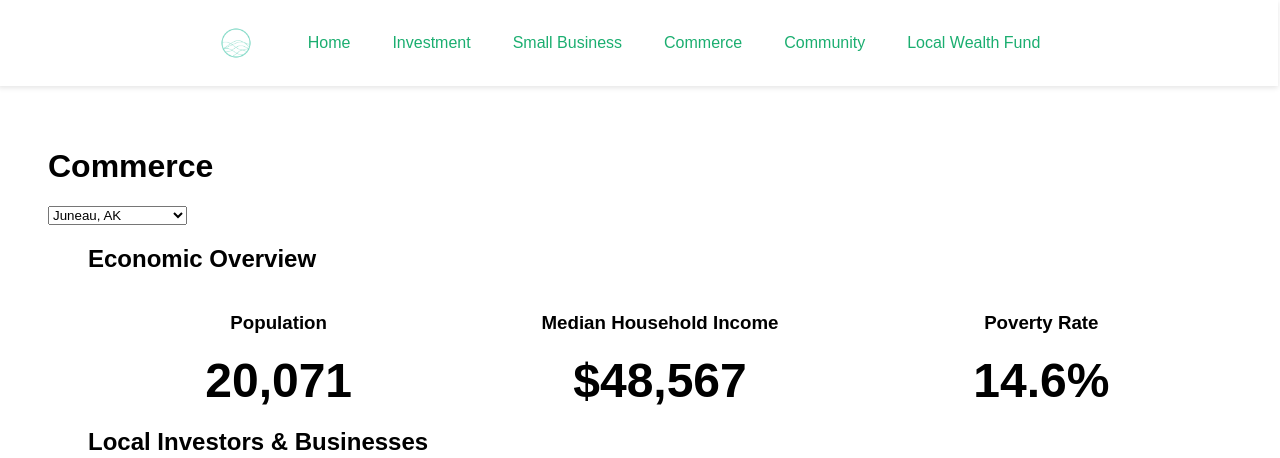
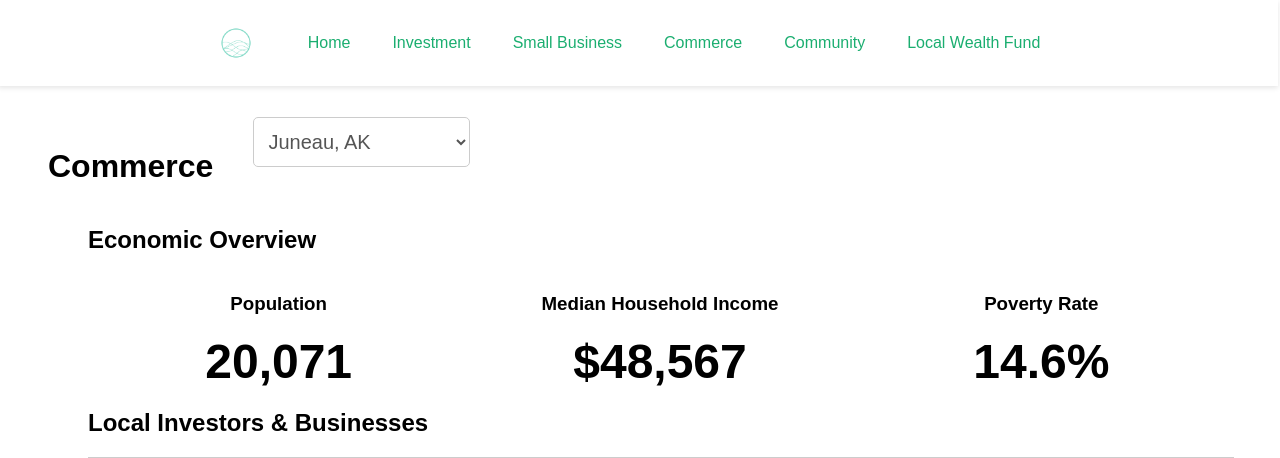
Before and after one commit to flatspell/community, a Flask app: page /commerce in a window 1280 px wide. Shown: the top 458 px of the page. Run offline with Flask 3, Linux system fonts and the light colour scheme; some libraries are stand-ins or nearby versions; grey boxes are pictures that could not be loaded.

Commit message:
clean up css and headers

```diff
--- /dev/null
+++ b/map-app/static/css/footer.css
@@ -0,0 +1,13 @@
+footer {
+  position: fixed;
+  bottom: 0;
+  left: 0;
+  width: 100%;
+  display: flex;
+  justify-content: space-between;
+  align-items: center;
+  background-color: #f9f9f9;
+  padding: 10px 20px;
+  box-shadow: 0px -2px 5px rgba(0, 0, 0, 0.1);
+  z-index: 9999;
+}
--- a/map-app/static/css/style.css
+++ b/map-app/static/css/style.css
@@ -166,29 +51,6 @@ th {
   position: relative;
 }
 
-.arrow-up {
-  display: inline-block;
-  position: absolute;
-  top: 50%;
-  transform: translateY(-50%);
-  font-size: 36px;
-  color: green;
-  margin-left: 10px;
-  right: -25px;
-}
-
-.arrow-down {
-  display: inline-block;
-  position: absolute;
-  top: 50%;
-  transform: translateY(-50%);
-  font-size: 36px;
-  color: red;
-  margin-left: 10px;
-  right: -25px;
-  transform: rotate(180deg); /* Rotate the arrow 180 degrees to point down */
-}
-
 #heatmap-container {
   height: 500px;
   width: 100%;
@@ -252,50 +99,31 @@ footer {
   margin-bottom: 20px;
 }
 
-/* Style the search bar input */
-.search-input {
-  width: 60%;
-  height: 40px;
-  padding: 10px;
-  font-size: 16px;
-  border-radius: 20px;
-  border: none;
-  box-shadow: 0px 2px 5px rgba(0, 0, 0, 0.1);
-}
-
-/* Style the filter bar */
-.filter-bar {
-  display: flex;
-  justify-content: space-between;
-  align-items: center;
-  margin-top: 20px;
-  padding: 10px;
-  background-color: #f9f9f9;
-  border-bottom: 1px solid #ccc;
-}
-
-.filter-item {
-  flex: 1;
-  margin-right: 10px;
-}
-
-.filter-item:last-child {
-  margin-right: 0;
-}
-
-/* Style the filter bar buttons */
-.filter-button {
-  background-color: transparent;
-  border: none;
-  outline: none;
-  cursor: pointer;
-  margin-right: 10px;
-}
-
-.filter-button:hover {
-  color: #1bae70;
-}
-
 /* #location-dropdown {
   margin-bottom: 40px;
 } */
+
+.header-dropdown {
+  display: flex;
+  /* justify-content: center; */
+  align-items: center;
+}
+
+.header-dropdown h1 {
+  display: inline-block;
+  margin-right: 20px;
+}
+
+.header-dropdown select {
+  vertical-align: middle;
+  display: inline-flex;
+  height: 50px;
+  padding: 0 10px;
+  margin-left: 20px;
+  background-color: #fff;
+  color: #555;
+  font-size: 1.25rem;
+  border: 1px solid #ccc;
+  border-radius: 5px;
+  cursor: pointer;
+}
--- a/map-app/static/js/map.js
+++ b/map-app/static/js/map.js
@@ -105,3 +105,41 @@ document.getElementById("location-dropdown").addEventListener("change", function
   var location = this.value;
   updateBusinesses(location);
 });
+
+// Get a reference to the panel element
+var panel = document.getElementById('panel');
+
+// Function to create a marker with a popup and toggle the panel
+function createMarker(lat, lng, name, description) {
+  var marker = L.marker([lat, lng]).addTo(map);
+  marker.bindPopup(`<b>${name}</b><br>Click for more info.`);
+
+  // Toggle the panel when the marker is clicked
+  marker.on('click', function() {
+    // Set the panel content
+    panel.innerHTML = `
+      <h2>${name}</h2>
+      <p>${description}</p>
+    `;
+
+    // Toggle the panel by changing its right position
+    panel.style.right = '0';
+  });
+}
+
+// Function to fetch data and create markers
+function fetchDataAndCreateMarkers() {
+  // Fetch data from the server
+  fetch('/data')
+    .then(response => response.json())
+    .then(data => {
+      // Loop through the data and create markers
+      data.forEach(item => {
+        createMarker(item.lat, item.lng, item.name, item.description);
+      });
+    })
+    .catch(error => console.error('Error fetching data:', error));
+}
+
+// Call the fetchDataAndCreateMarkers() function to initialize the markers
+fetchDataAndCreateMarkers();
--- a/map-app/templates/base.html
+++ b/map-app/templates/base.html
@@ -3,6 +3,8 @@
   <head>
     <title>{% block title %}{% endblock %}</title>
     <link rel="stylesheet" href="{{ url_for('static', filename='css/style.css') }}">
+    <link rel="stylesheet" href="{{ url_for('static', filename='css/navbar.css') }}">
+    <link rel="stylesheet" href="{{ url_for('static', filename='css/footer.css') }}">
 
     <div class="navbar-container">
       <nav class="navbar">
--- a/map-app/templates/commerce.html
+++ b/map-app/templates/commerce.html
@@ -7,12 +7,14 @@
   <title>My Web Page</title>
   <!-- Link to Leaflet CSS file -->
   <link rel="stylesheet" href="https://unpkg.com/leaflet@1.7.1/dist/leaflet.css">
+  <link rel="stylesheet" href="{{ url_for('static', filename='css/maps.css') }}">
   <!-- Link to Leaflet JavaScript file -->
   <script src="https://unpkg.com/leaflet@1.7.1/dist/leaflet.js"></script>
   <!-- <script src="https://unpkg.com/leaflet.heat/dist/leaflet-heat.js"></script> -->
   <!-- Link to heatmap.js file -->
 </head>
 
+<div class="header-dropdown">
   <h1>Commerce</h1>
 
   <select id="location-dropdown">
@@ -20,6 +22,8 @@
     <option value="port-angeles-wa">Port Angeles, WA</option>
     <option value="port-townsend-wa">Port Townsend, WA</option>
   </select>
+</div>
+
   <ul>
 
     <h2>Economic Overview</h2>
--- a/map-app/templates/community.html
+++ b/map-app/templates/community.html
@@ -3,13 +3,14 @@
 {% block title %}Community{% endblock %}
 
 {% block content %}
-
+<div class="header-dropdown">
   <h1>Community</h1>
   <select id="location-dropdown">
     <option value="juneau-ak">Juneau, AK</option>
     <option value="port-angeles-wa">Port Angeles, WA</option>
     <option value="port-townsend-wa">Port Townsend, WA</option>
   </select>
+</div>
   <ul>
     <li>Meetups</li>
     <li>Entrepreneur Resources</li>
--- a/map-app/templates/index.html
+++ b/map-app/templates/index.html
@@ -14,7 +14,7 @@
     <meta name="viewport" content="width=device-width, initial-scale=1.0">
     <title>Flatspell Mapping App</title>
     <link rel="stylesheet" href="https://unpkg.com/leaflet@1.7.1/dist/leaflet.css" />
-    <link rel="stylesheet" href="{{ url_for('static', filename='css/style.css') }}">
+    <link rel="stylesheet" href="{{ url_for('static', filename='css/maps.css') }}">
     <script src="https://unpkg.com/leaflet@1.7.1/dist/leaflet.js"></script>
 </head>
 
@@ -34,7 +34,7 @@
         <option value="manufacturing">Manufacturing</option>
       </select>
     </div>
-    <div class="filter-item">
+    <!-- <div class="filter-item">
       <select id="business-type-dropdown">
         <option value="retail">Retail</option>
         <option value="restaurant">Restaurant</option>
@@ -47,7 +47,7 @@
         <option value="restaurant">Restaurant</option>
         <option value="manufacturing">Manufacturing</option>
       </select>
-    </div>
+    </div> -->
   </div>
 
   <div class="map-container">
--- a/map-app/templates/investment.html
+++ b/map-app/templates/investment.html
@@ -3,12 +3,15 @@
 {% block title %}Local Investment{% endblock %}
 
 {% block content %}
+<div class="header-dropdown">
   <h1>Local Investment</h1>
   <select id="location-dropdown">
     <option value="juneau-ak">Juneau, AK</option>
     <option value="port-angeles-wa">Port Angeles, WA</option>
     <option value="port-townsend-wa">Port Townsend, WA</option>
   </select>
+</div>
+
   <ul class="horizontal-list">
     <li><a href="https://vzb3qy0nfu2.typeform.com/to/QDthIOmE" target="_blank">Become a Local Investor</a></li>
     <li>Prospect New Deals</li>
--- a/map-app/templates/local_wealth_fund.html
+++ b/map-app/templates/local_wealth_fund.html
@@ -3,12 +3,17 @@
 {% block title %}Local Wealth Fund{% endblock %}
 
 {% block content %}
+<div class="header-dropdown">
   <h1>Local Wealth Fund</h1>
   <select id="location-dropdown">
     <option value="juneau-ak">Juneau, AK</option>
     <option value="port-angeles-wa">Port Angeles, WA</option>
     <option value="port-townsend-wa">Port Townsend, WA</option>
   </select>
+</div>
+
+
+
   <ul>
     <li>Let your community utilize our investment fund</li>
     <li>Allow every citizen to be a shareholder in hometown equity</li>
--- a/map-app/templates/small-business.html
+++ b/map-app/templates/small-business.html
@@ -3,12 +3,15 @@
 {% block title %}Small Business{% endblock %}
 
 {% block content %}
+<div class="header-dropdown">
   <h1>Small Business</h1>
   <select id="location-dropdown">
     <option value="juneau-ak">Juneau, AK</option>
     <option value="port-angeles-wa">Port Angeles, WA</option>
     <option value="port-townsend-wa">Port Townsend, WA</option>
   </select>
+</div>
+
   <ul>
     <li>Securitization</li>
     <li>Raise Funds</li>
```
Also changed, not shown: other parts of map-app/static/css/style.css (+0 -130 lines), map-app/static/css/maps.css (added, +67 -0 lines), map-app/static/css/navbar.css (added, +62 -0 lines).
